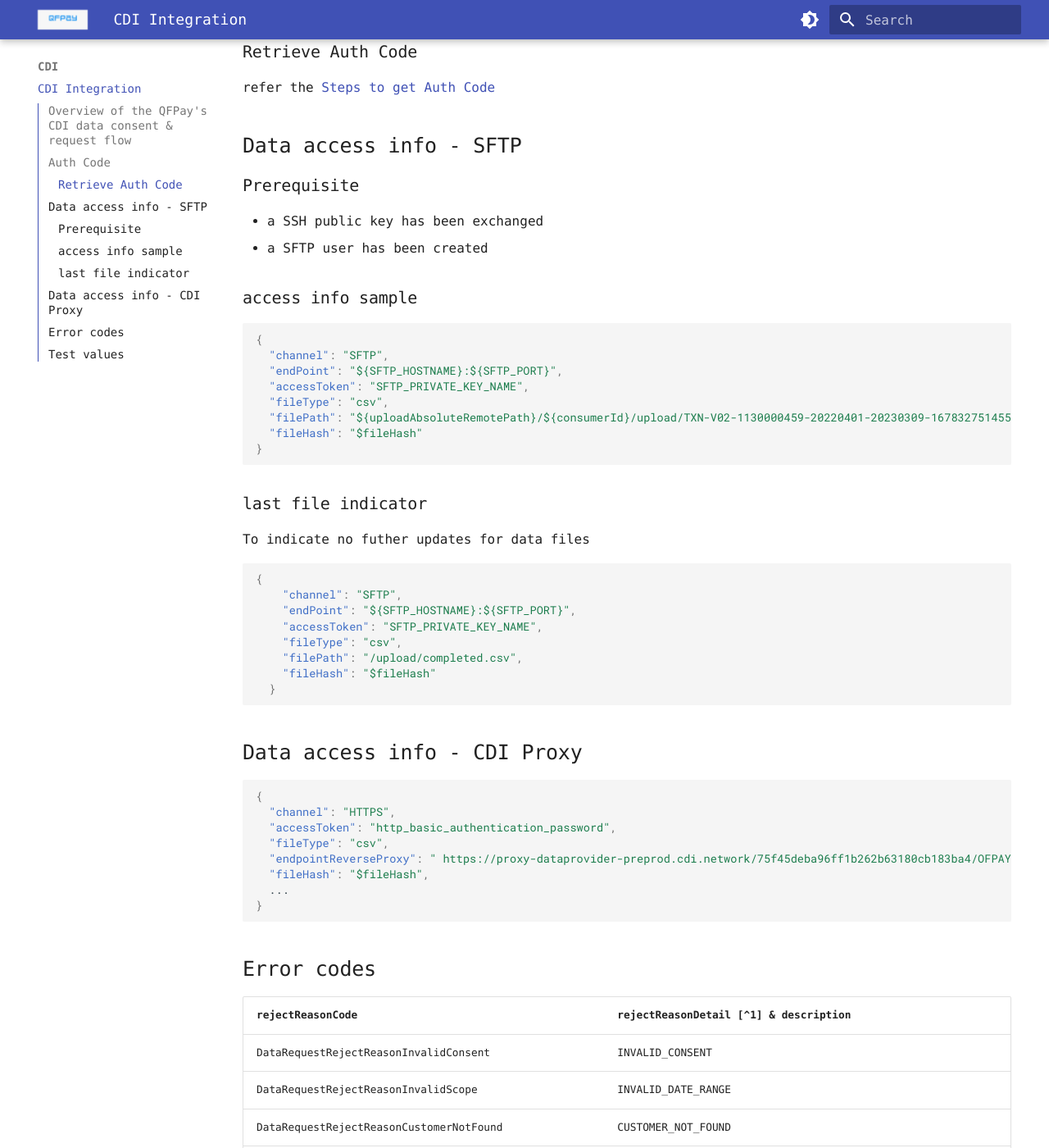
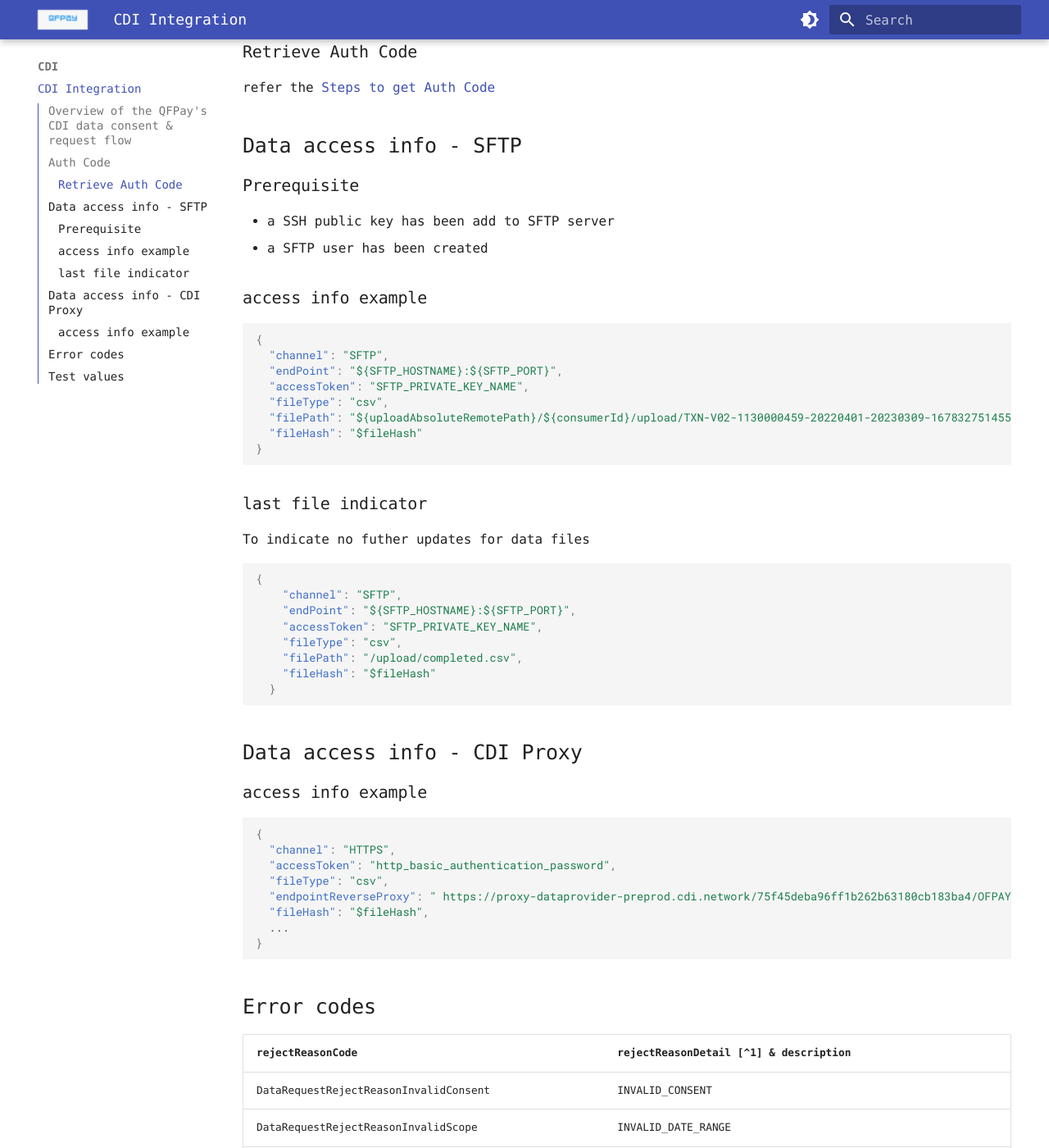
Before and after one commit to yxiaao/docs, an MkDocs documentation site: the page built from docs/cdi/integration.md, in a window 1280 px wide and 1400 px high, scrolled down 1494 px. Shown: the whole window at 82% size. Built offline with MkDocs 1.6.1 and Material for MkDocs 9.7.7, drawn with Linux system fonts in a browser that asks for light colours; some web fonts are replaced; comment, search, counter and statistics services are not loaded.

Commit message:
cdi - typo

````diff
--- a/docs/cdi/integration.md
+++ b/docs/cdi/integration.md
@@ -69,10 +69,10 @@ refer the [Steps to get Auth Code](!https://cdn.qfpay.com.hk/user_guide/Auth%20C
 
 ### Prerequisite
 
-- a SSH public key has been exchanged
+- a SSH public key has been add to SFTP server
 - a SFTP user has been created
 
-### access info sample
+### access info example
 
 ```json
 {
@@ -102,6 +102,8 @@ To indicate no futher updates for data files
 ```
 
 ## Data access info - CDI Proxy
+
+### access info example
 
 ```json
 {
````
